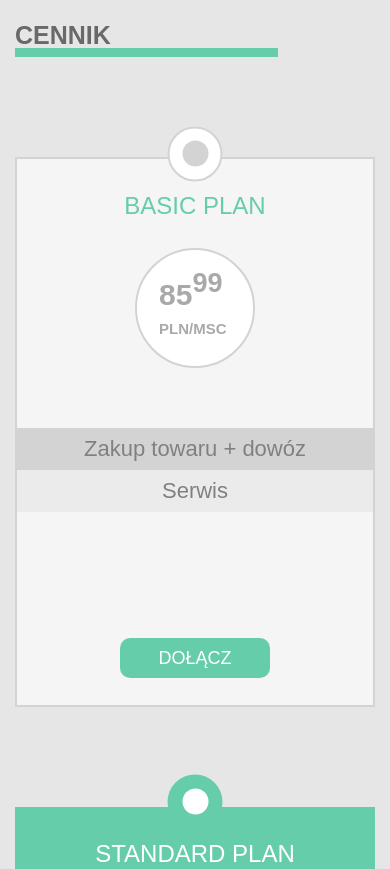
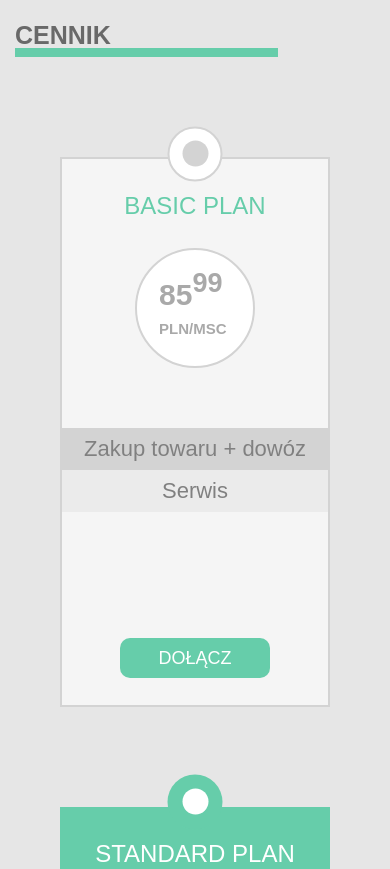
Before and after one commit to Leynileg/Sit-On-Chair, a website: page index.html in a window 390 px wide. Shown: the part 1937-2806 px from the top of the page. Drawn offline with nearby package versions, Linux system fonts and the light colour scheme.

Commit message:
little rwd update

```diff
--- a/src/scss/section_prices.scss
+++ b/src/scss/section_prices.scss
@@ -158,13 +158,14 @@
 
     @media (max-width: 455px) {
         .price_container {
-            margin: 50px 0;
+            margin: 50px auto;
+            max-width: 75%;
         }
     }
 
-    @media (min-width: 455px) and (max-width: 765px) {
+    @media (min-width: 455px) and (max-width: 767px) {
         .price_container {
-            max-width: 60%;
+            max-width: 75%;
             margin: 50px auto;
         }
     }
```
Also changed, not shown: css/main.css, 1 other file.
